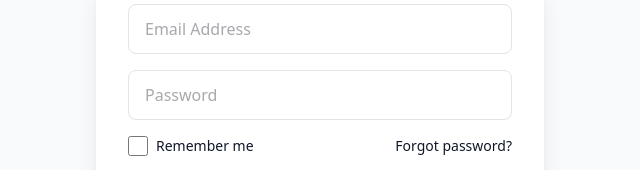
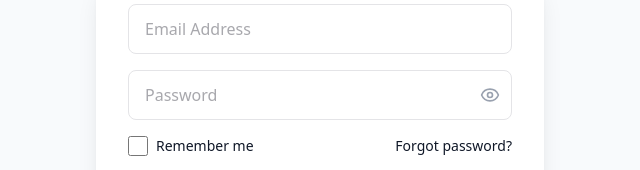
Before and after one commit to thangismyname/next-gallery_web-app-project, a React (Vite) app in the folder next-gallery/: page /login in a window 1280 px wide. Shown: the part 218-388 px from the top of the page, without its empty margins (320-960 px from the left). Built offline with nearby package versions, Linux system fonts and the light colour scheme; no server answers.

Commit message:
add the check password typing

```diff
--- a/next-gallery/src/pages/AccountPages/LoginPage.tsx
+++ b/next-gallery/src/pages/AccountPages/LoginPage.tsx
@@ -4,6 +4,7 @@
 import { AppContext } from "../../components/Theme/AppContext";
 import { login } from "../../services/authService";
 import { useNavigate } from "react-router-dom";
+import { Eye, EyeOff } from "lucide-react";
 
 const Login: React.FC = () => {
   const { t } = useTranslation();
@@ -15,6 +16,7 @@
   });
   const [error, setError] = useState<string | null>(null);
   const [loading, setLoading] = useState(false);
+  const [showPassword, setShowPassword] = useState(false);
 
   const context = useContext(AppContext);
   if (!context)
@@ -112,18 +114,27 @@
                 : "bg-white border-zinc-200 text-zinc-600 focus:ring-blue-500"
             }`}
           />
+          <div className="relative w-full">
             <input
-            type="password"
+              type={showPassword ? "text" : "password"}
               name="password"
               value={formData.password}
               onChange={handleInputChange}
               placeholder={t("login.password_placeholder")}
-            className={`w-full px-4 py-3 rounded-lg border focus:outline-none focus:ring-2 ${
+              className={`w-full px-4 py-3 pr-10 rounded-lg border focus:outline-none focus:ring-2 ${
                 darkMode
                   ? "bg-gray-700 border-zinc-600 text-zinc-300 focus:ring-blue-400"
                   : "bg-white border-zinc-200 text-zinc-600 focus:ring-blue-500"
               }`}
             />
+            <button
+              type="button"
+              onClick={() => setShowPassword((prev) => !prev)}
+              className="absolute right-3 top-1/2 -translate-y-1/2 text-gray-400 hover:text-gray-600"
+            >
+              {showPassword ? <EyeOff size={20} /> : <Eye size={20} />}
+            </button>
+          </div>
           <div className="flex justify-between items-center">
             <label className="flex items-center gap-2">
               <input
```
Lines whose indentation alone changed are shown as unchanged.
